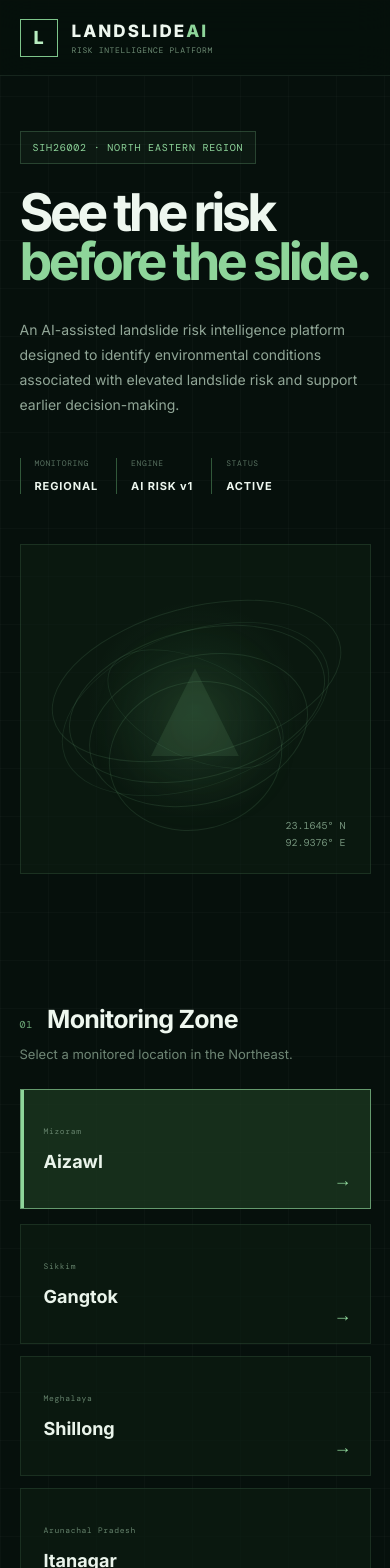
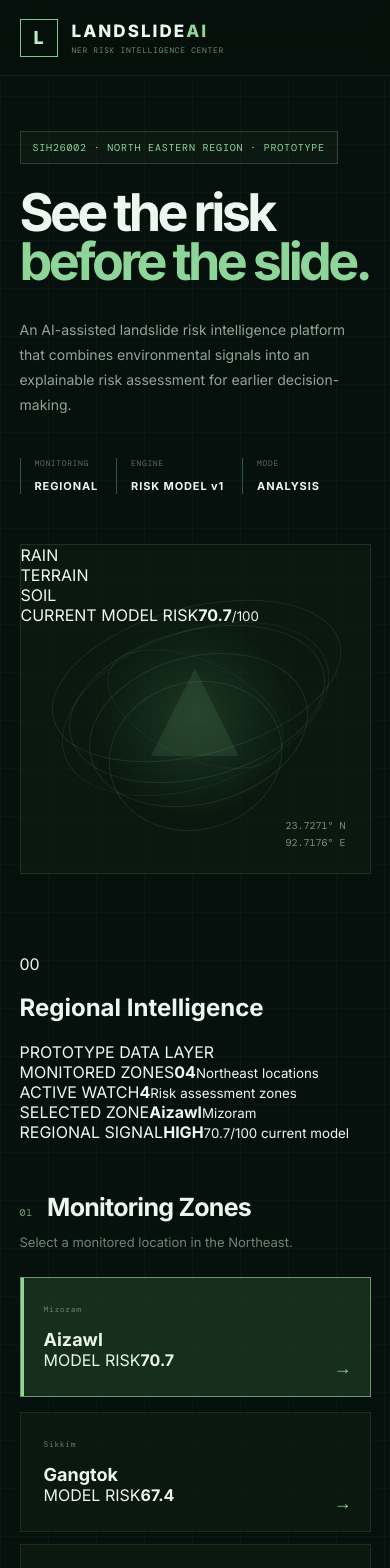
Before and after one commit to gauthamcristiano/sih-disaster-management, a React (Vite) app in the folder frontend/: page / in a window 390 px wide. Shown: the top 1568 px of the page. Built offline with nearby package versions, Linux system fonts and the light colour scheme; the HTML template or start-up script is replaced by a standard one.

Commit message:
Refactor risk assessment and improve UI text
Refactor risk assessment logic and improve variable naming for clarity. Update UI text and structure for better user experience.

```diff
--- a/frontend/src/App.tsx
+++ b/frontend/src/App.tsx
@@ -1,16 +1,19 @@
-import { useState } from "react";
+import { useMemo, useState } from "react";
 import "./App.css";
 import RiskMap from "./components/RiskMap";
 
+type FactorImpact = "HIGH" | "MEDIUM" | "LOW";
+
 type Factor = {
   name: string;
-  impact: "HIGH" | "MEDIUM" | "LOW";
+  impact: FactorImpact;
   value: string;
+  contribution: number;
 };
 
 type RiskResult = {
   risk_score: number;
-  risk_level: string;
+  risk_level: "LOW" | "MODERATE" | "HIGH" | "CRITICAL";
   severity: string;
   confidence: number;
   factors: Factor[];
@@ -24,6 +27,9 @@ type Location = {
   elevation: number;
   moisture: number;
   vegetation: number;
+  latitude: string;
+  longitude: string;
+  population: string;
 };
 
 const locations: Location[] = [
@@ -35,6 +41,9 @@ const locations: Location[] = [
     elevation: 1132,
     moisture: 82,
     vegetation: 31,
+    latitude: "23.7271° N",
+    longitude: "92.7176° E",
+    population: "293K",
   },
   {
     name: "Gangtok",
@@ -44,6 +53,9 @@ const locations: Location[] = [
     elevation: 1650,
     moisture: 76,
     vegetation: 27,
+    latitude: "27.3389° N",
+    longitude: "88.6065° E",
+    population: "100K",
   },
   {
     name: "Shillong",
@@ -53,6 +65,9 @@ const locations: Location[] = [
     elevation: 1496,
     moisture: 86,
     vegetation: 24,
+    latitude: "25.5788° N",
+    longitude: "91.8933° E",
+    population: "143K",
   },
   {
     name: "Itanagar",
@@ -62,6 +77,9 @@ const locations: Location[] = [
     elevation: 320,
     moisture: 84,
     vegetation: 36,
+    latitude: "27.0844° N",
+    longitude: "93.6053° E",
+    population: "59K",
   },
 ];
 
@@ -71,59 +89,73 @@ function clamp(value: number, min: number, max: number) {
 
 function normalize(value: number, min: number, max: number) {
   if (max <= min) return 0;
-
   return clamp((value - min) / (max - min), 0, 1);
 }
 
 function calculateRisk(
   rainfall: number,
   slope: number,
-  elevation: number,
   soilMoisture: number,
-  vegetationLoss: number
+  vegetationLoss: number,
 ): RiskResult {
+  /*
+   * DEMO MODEL
+   * This is intentionally presented as a prototype scoring model.
+   * A production system would replace these weights with a trained,
+   * validated ML model using real geospatial / meteorological datasets.
+   */
+
   const rainfallScore = normalize(rainfall, 0, 300);
   const slopeScore = normalize(slope, 0, 45);
-  const elevationScore = normalize(elevation, 0, 2500);
   const moistureScore = normalize(soilMoisture, 0, 100);
   const vegetationScore = normalize(vegetationLoss, 0, 100);
 
+  const rainfallContribution = rainfallScore * 30;
+  const slopeContribution = slopeScore * 30;
+  const moistureContribution = moistureScore * 25;
+  const vegetationContribution = vegetationScore * 15;
+
   const weightedScore =
-    rainfallScore * 0.3 +
-    slopeScore * 0.25 +
-    elevationScore * 0.1 +
-    moistureScore * 0.2 +
-    vegetationScore * 0.15;
+    rainfallContribution +
+    slopeContribution +
+    moistureContribution +
+    vegetationContribution;
 
-  const riskScore = Number((weightedScore * 100).toFixed(1));
+  const riskScore = Number(clamp(weightedScore, 0, 100).toFixed(1));
 
-  let riskLevel = "LOW";
-  let severity = "Normal monitoring";
+  let riskLevel: RiskResult["risk_level"] = "LOW";
+  let severity = "Continue routine monitoring.";
+  let confidence = 76;
 
   if (riskScore >= 75) {
     riskLevel = "CRITICAL";
-    severity = "Immediate assessment recommended";
+    severity = "Immediate assessment and local warning recommended.";
+    confidence = 92;
   } else if (riskScore >= 50) {
     riskLevel = "HIGH";
-    severity = "Early warning recommended";
+    severity = "Early warning and field verification recommended.";
+    confidence = 88;
   } else if (riskScore >= 25) {
     riskLevel = "MODERATE";
-    severity = "Enhanced monitoring recommended";
+    severity = "Enhanced monitoring recommended.";
+    confidence = 82;
   }
 
   const factors: Factor[] = [];
 
   if (rainfallScore >= 0.7) {
     factors.push({
-      name: "Heavy rainfall",
+      name: "Rainfall loading",
       impact: "HIGH",
       value: `${rainfall.toFixed(0)} mm/day`,
+      contribution: Number(rainfallContribution.toFixed(1)),
     });
   } else if (rainfallScore >= 0.45) {
     factors.push({
       name: "Elevated rainfall",
       impact: "MEDIUM",
       value: `${rainfall.toFixed(0)} mm/day`,
+      contribution: Number(rainfallContribution.toFixed(1)),
     });
   }
 
@@ -132,42 +164,46 @@ function calculateRisk(
       name: "Steep terrain",
       impact: "HIGH",
       value: `${slope.toFixed(1)}°`,
+      contribution: Number(slopeContribution.toFixed(1)),
     });
   } else if (slopeScore >= 0.45) {
     factors.push({
-      name: "Moderate terrain slope",
+      name: "Terrain slope",
       impact: "MEDIUM",
       value: `${slope.toFixed(1)}°`,
+      contribution: Number(slopeContribution.toFixed(1)),
     });
   }
 
   if (moistureScore >= 0.7) {
     factors.push({
-      name: "High soil moisture",
+      name: "Soil saturation",
       impact: "HIGH",
       value: `${soilMoisture.toFixed(0)}%`,
+      contribution: Number(moistureContribution.toFixed(1)),
     });
   } else if (moistureScore >= 0.45) {
     factors.push({
       name: "Elevated soil moisture",
       impact: "MEDIUM",
       value: `${soilMoisture.toFixed(0)}%`,
+      contribution: Number(moistureContribution.toFixed(1)),
     });
   }
 
   if (vegetationScore >= 0.6) {
     factors.push({
-      name: "Vegetation loss",
+      name: "Vegetation disturbance",
       impact: "HIGH",
-      value: `${vegetationLoss.toFixed(0)}%`,
+      value: `${vegetationLoss.toFixed(0)}% loss`,
+      contribution: Number(vegetationContribution.toFixed(1)),
     });
-  }
-
-  if (elevationScore >= 0.7) {
+  } else if (vegetationScore >= 0.35) {
     factors.push({
-      name: "High-elevation terrain",
+      name: "Vegetation change",
       impact: "MEDIUM",
-      value: `${elevation.toFixed(0)} m`,
+      value: `${vegetationLoss.toFixed(0)}% loss`,
+      contribution: Number(vegetationContribution.toFixed(1)),
     });
   }
 
@@ -175,11 +211,12 @@ function calculateRisk(
     factors.push({
       name: "No dominant indicator",
       impact: "LOW",
-      value: "Stable",
+      value: "Stable conditions",
+      contribution: Number(weightedScore.toFixed(1)),
     });
   }
 
-  const confidence = clamp(72 + factors.length * 4, 72, 92);
+  factors.sort((a, b) => b.contribution - a.contribution);
 
   return {
     risk_score: riskScore,
@@ -192,6 +229,9 @@ function calculateRisk(
 
 function App() {
   const [locationIndex, setLocationIndex] = useState(0);
+  const [result, setResult] = useState<RiskResult | null>(null);
+  const [loading, setLoading] = useState(false);
+  const [simulationMode, setSimulationMode] = useState(false);
 
   const location = locations[locationIndex];
 
@@ -201,8 +241,16 @@ function App() {
   const [soilMoisture, setSoilMoisture] = useState(location.moisture);
   const [vegetationLoss, setVegetationLoss] = useState(location.vegetation);
 
-  const [result, setResult] = useState<RiskResult | null>(null);
-  const [loading, setLoading] = useState(false);
+  const livePreview = useMemo(
+    () =>
+      calculateRisk(
+        rainfall,
+        slope,
+        soilMoisture,
+        vegetationLoss,
+      ),
+    [rainfall, slope, soilMoisture, vegetationLoss],
+  );
 
   const selectLocation = (index: number) => {
     const selected = locations[index];
@@ -214,24 +262,70 @@ function App() {
     setSoilMoisture(selected.moisture);
     setVegetationLoss(selected.vegetation);
     setResult(null);
+    setSimulationMode(false);
   };
 
   const analyseRisk = () => {
     setLoading(true);
 
-    setTimeout(() => {
+    window.setTimeout(() => {
       const analysis = calculateRisk(
         rainfall,
         slope,
-        elevation,
         soilMoisture,
-        vegetationLoss
+        vegetationLoss,
       );
 
       setResult(analysis);
       setLoading(false);
-    }, 900);
+    }, 850);
   };
+
+  const simulateHeavyRain = () => {
+    setSimulationMode(true);
+    setLoading(true);
+
+    window.setTimeout(() => {
+      const simulatedRainfall = clamp(rainfall + 65, 0, 300);
+      const simulatedMoisture = clamp(soilMoisture + 13, 0, 100);
+
+      setRainfall(simulatedRainfall);
+      setSoilMoisture(simulatedMoisture);
+
+      const simulatedResult = calculateRisk(
+        simulatedRainfall,
+        slope,
+        simulatedMoisture,
+        vegetationLoss,
+      );
+
+      setResult(simulatedResult);
+      setLoading(false);
+    }, 1100);
+  };
+
+  const resetSimulation = () => {
+    const selected = locations[locationIndex];
+
+    setSimulationMode(false);
+    setRainfall(selected.rainfall);
+    setSlope(selected.slope);
+    setElevation(selected.elevation);
+    setSoilMoisture(selected.moisture);
+    setVegetationLoss(selected.vegetation);
+    setResult(null);
+  };
+
+  const activeResult = result ?? livePreview;
+
+  const alertState =
+    activeResult.risk_level === "CRITICAL"
+      ? "CRITICAL"
+      : activeResult.risk_level === "HIGH"
+        ? "HIGH"
+        : activeResult.risk_level === "MODERATE"
+          ? "WATCH"
+          : "NORMAL";
 
   return (
     <div className="app">
@@ -245,22 +339,23 @@ function App() {
             </div>
 
             <div className="brand-subtitle">
-              RISK INTELLIGENCE PLATFORM
+              NER RISK INTELLIGENCE CENTER
             </div>
           </div>
         </div>
 
         <div className="top-status">
           <span className="online-dot" />
-          AI ENGINE ONLINE
+          INTELLIGENCE ENGINE ONLINE
         </div>
       </header>
 
       <main>
+        {/* HERO */}
         <section className="hero">
           <div className="hero-content">
             <div className="hero-label">
-              SIH26002 · NORTH EASTERN REGION
+              SIH26002 · NORTH EASTERN REGION · PROTOTYPE
             </div>
 
             <h1>
@@ -270,9 +365,9 @@ function App() {
             </h1>
 
             <p>
-              An AI-assisted landslide risk intelligence platform designed
-              to identify environmental conditions associated with elevated
-              landslide risk and support earlier decision-making.
+              An AI-assisted landslide risk intelligence platform that
+              combines environmental signals into an explainable risk
+              assessment for earlier decision-making.
             </p>
 
             <div className="hero-meta">
@@ -283,12 +378,14 @@ function App() {
 
               <div>
                 <span>ENGINE</span>
-                <strong>AI RISK v1</strong>
+                <strong>RISK MODEL v1</strong>
               </div>
 
               <div>
-                <span>STATUS</span>
-                <strong>ACTIVE</strong>
+                <span>MODE</span>
+                <strong>
+                  {simulationMode ? "SIMULATION" : "ANALYSIS"}
+                </strong>
               </div>
             </div>
           </div>
@@ -299,21 +396,87 @@ function App() {
             <div className="contour contour-3" />
             <div className="contour contour-4" />
 
+            <div className="hero-orbit orbit-one" />
+            <div className="hero-orbit orbit-two" />
+
             <div className="mountain-shape">▲</div>
 
+            <div className="hero-signal signal-one">
+              <span />
+              RAIN
+            </div>
+
+            <div className="hero-signal signal-two">
+              <span />
+              TERRAIN
+            </div>
+
+            <div className="hero-signal signal-three">
+              <span />
+              SOIL
+            </div>
+
             <div className="coordinate">
-              23.1645° N
+              {location.latitude}
               <br />
-              92.9376° E
+              {location.longitude}
+            </div>
+
+            <div className="hero-risk">
+              <span>CURRENT MODEL RISK</span>
+              <strong>{activeResult.risk_score}</strong>
+              <small>/100</small>
             </div>
           </div>
         </section>
 
+        {/* REGIONAL OVERVIEW */}
+        <section className="overview-section">
+          <div className="overview-heading">
+            <div>
+              <span>00</span>
+              <h2>Regional Intelligence</h2>
+            </div>
+
+            <div className="overview-mode">
+              <span className="status-dot" />
+              PROTOTYPE DATA LAYER
+            </div>
+          </div>
+
+          <div className="overview-grid">
+            <div className="overview-card">
+              <span>MONITORED ZONES</span>
+              <strong>04</strong>
+              <small>Northeast locations</small>
+            </div>
+
+            <div className="overview-card">
+              <span>ACTIVE WATCH</span>
+              <strong>{locations.length}</strong>
+              <small>Risk assessment zones</small>
+            </div>
+
+            <div className="overview-card">
+              <span>SELECTED ZONE</span>
+              <strong>{location.name}</strong>
+              <small>{location.state}</small>
+            </div>
+
+            <div className={`overview-card risk-card ${activeResult.risk_level.toLowerCase()}`}>
+              <span>REGIONAL SIGNAL</span>
+              <strong>{alertState}</strong>
+              <small>{activeResult.risk_score}/100 current model</small>
+            </div>
+          </div>
+        </section>
+
+        {/* LOCATIONS */}
         <section className="location-section">
           <div className="section-heading">
             <div>
               <span>01</span>
-              <h2>Monitoring Zone</h2>
+              <h2>Monitoring Zones</h2>
             </div>
 
             <p>
@@ -322,7 +485,15 @@ function App() {
           </div>
 
           <div className="location-grid">
-            {locations.map((item, index) => (
+            {locations.map((item, index) => {
+              const preview = calculateRisk(
+                item.rainfall,
+                item.slope,
+                item.moisture,
+                item.vegetation,
+              );
+
+              return (
                 <button
                   className={`location-card ${
                     locationIndex === index ? "selected" : ""
@@ -336,12 +507,19 @@ function App() {
 
                   <strong>{item.name}</strong>
 
+                  <div className="location-risk">
+                    <span>MODEL RISK</span>
+                    <b>{preview.risk_score}</b>
+                  </div>
+
                   <span className="location-arrow">→</span>
                 </button>
-            ))}
+              );
+            })}
           </div>
         </section>
 
+        {/* MAP */}
         <section className="map-section">
           <div className="section-heading">
             <div>
@@ -350,18 +528,18 @@ function App() {
             </div>
 
             <p>
-              Regional risk visualization based on monitored
-              environmental indicators.
+              Spatial view of monitored environmental risk signals.
             </p>
           </div>
 
           <RiskMap
             location={location.name}
-            riskScore={result?.risk_score ?? 0}
-            riskLevel={result?.risk_level ?? "WAITING"}
+            riskScore={activeResult.risk_score}
+            riskLevel={activeResult.risk_level}
           />
         </section>
 
+        {/* DASHBOARD */}
         <section className="dashboard">
           <div className="panel">
             <div className="panel-heading">
@@ -370,13 +548,28 @@ function App() {
                 <h2>Environmental Signals</h2>
               </div>
 
-              <small>
-                {location.name.toUpperCase()}
-              </small>
+              <small>{location.name.toUpperCase()}</small>
+            </div>
+
+            <div className="signal-summary">
+              <div>
+                <span>ZONE</span>
+                <strong>{location.name}</strong>
+              </div>
+
+              <div>
+                <span>STATE</span>
+                <strong>{location.state}</strong>
+              </div>
+
+              <div>
+                <span>ELEVATION</span>
+                <strong>{elevation} m</strong>
+              </div>
             </div>
 
             <Parameter
-              label="Rainfall"
+              label="Rainfall loading"
               value={`${rainfall} mm/day`}
               min={0}
               max={300}
@@ -391,15 +584,6 @@ function App() {
               max={45}
               number={slope}
               onChange={setSlope}
-            />
-
-            <Parameter
-              label="Elevation"
-              value={`${elevation} m`}
-              min={0}
-              max={2500}
-              number={elevation}
-              onChange={setElevation}
             />
 
             <Parameter
@@ -420,6 +604,7 @@ function App() {
               onChange={setVegetationLoss}
             />
 
+            <div className="analysis-actions">
               <button
                 className="analyse"
                 onClick={analyseRisk}
@@ -433,8 +618,29 @@ function App() {
 
                 <strong>→</strong>
               </button>
+
+              <button
+                className="simulate"
+                onClick={simulateHeavyRain}
+                disabled={loading}
+              >
+                <span>⚠</span>
+                SIMULATE HEAVY RAIN
+              </button>
+
+              {simulationMode && (
+                <button
+                  className="reset-simulation"
+                  onClick={resetSimulation}
+                  disabled={loading}
+                >
+                  RESET SCENARIO
+                </button>
+              )}
+            </div>
           </div>
 
+          {/* ASSESSMENT */}
           <div className="panel assessment-panel">
             <div className="panel-heading">
               <div>
@@ -442,7 +648,9 @@ function App() {
                 <h2>AI Assessment</h2>
               </div>
 
-              <small>LIVE RESULT</small>
+              <small>
+                {simulationMode ? "SIMULATION" : "MODEL OUTPUT"}
+              </small>
             </div>
 
             {!result ? (
@@ -451,15 +659,39 @@ function App() {
                   <div />
                 </div>
 
-                <h3>Awaiting analysis</h3>
+                <h3>Model ready</h3>
 
                 <p>
-                  Environmental indicators are ready. Run the risk
-                  engine to generate an assessment.
+                  Environmental indicators are loaded for{" "}
+                  <strong>{location.name}</strong>. Run an analysis
+                  to generate the decision layer.
                 </p>
+
+                <div className="waiting-score">
+                  <span>PREVIEW SIGNAL</span>
+                  <strong>{livePreview.risk_score}/100</strong>
+                </div>
               </div>
             ) : (
               <div className="assessment">
+                <div className="assessment-banner">
+                  <div>
+                    <span>
+                      {simulationMode
+                        ? "SCENARIO RESULT"
+                        : "MODEL ASSESSMENT"}
+                    </span>
+
+                    <strong>
+                      {location.name} · {location.state}
+                    </strong>
+                  </div>
+
+                  <div className={`alert-state ${result.risk_level.toLowerCase()}`}>
+                    {result.risk_level}
+                  </div>
+                </div>
+
                 <div className="score-row">
                   <div>
                     <span className="score-label">
@@ -472,9 +704,7 @@ function App() {
                     </div>
                   </div>
 
-                  <div
-                    className={`risk-badge ${result.risk_level.toLowerCase()}`}
-                  >
+                  <div className={`risk-badge ${result.risk_level.toLowerCase()}`}>
                     {result.risk_level}
                   </div>
                 </div>
@@ -483,9 +713,7 @@ function App() {
                   <div>
                     <span>MODEL CONFIDENCE</span>
 
-                    <strong>
-                      {result.confidence}%
-                    </strong>
+                    <strong>{result.confidence}%</strong>
                   </div>
 
                   <div className="confidence-bar">
@@ -498,15 +726,13 @@ function App() {
                 </div>
 
                 <div className="severity">
-                  <span>RECOMMENDATION</span>
+                  <span>RECOMMENDED DECISION</span>
 
-                  <strong>
-                    {result.severity}
-                  </strong>
+                  <strong>{result.severity}</strong>
                 </div>
 
                 <div className="factor-title">
-                  CONTRIBUTING INDICATORS
+                  WHY IS THIS ZONE AT RISK?
                 </div>
 
                 <div className="factors">
@@ -520,12 +746,10 @@ function App() {
                       </div>
 
                       <div className="factor-main">
-                        <strong>
-                          {factor.name}
-                        </strong>
+                        <strong>{factor.name}</strong>
 
                         <span>
-                          {factor.value}
+                          {factor.value} · +{factor.contribution}
                         </span>
                       </div>
 
@@ -542,8 +766,68 @@ function App() {
           </div>
         </section>
 
+        {/* DECISION LAYER */}
+        <section className="decision-section">
+          <div className="decision-header">
+            <div>
+              <span>05</span>
+              <h2>Decision Layer</h2>
+            </div>
+
+            <small>
+              RISK → RESPONSE
+            </small>
+          </div>
+
+          <div className="decision-grid">
+            <div className="decision-card">
+              <span>01 · OBSERVE</span>
+              <strong>Monitor changing signals</strong>
+              <p>
+                Track rainfall, terrain slope, soil moisture and
+                vegetation conditions.
+              </p>
+            </div>
+
+            <div className="decision-card">
+              <span>02 · PRIORITIZE</span>
+              <strong>Rank high-risk zones</strong>
+              <p>
+                Use the composite risk score to identify areas
+                requiring closer attention.
+              </p>
+            </div>
+
+            <div className="decision-card">
+              <span>03 · VERIFY</span>
+              <strong>Trigger field assessment</strong>
+              <p>
+                High-risk outputs can guide field teams toward
+                locations requiring verification.
+              </p>
+            </div>
+
+            <div className={`decision-card action-card ${activeResult.risk_level.toLowerCase()}`}>
+              <span>04 · ACT</span>
+              <strong>
+                {activeResult.risk_level === "CRITICAL"
+                  ? "Immediate assessment"
+                  : activeResult.risk_level === "HIGH"
+                    ? "Early warning recommended"
+                    : activeResult.risk_level === "MODERATE"
+                      ? "Enhanced monitoring"
+                      : "Routine monitoring"}
+              </strong>
+              <p>{activeResult.severity}</p>
+            </div>
+          </div>
+        </section>
+
+        {/* EARLY WARNING */}
         <section className="early-warning">
-          <div className="warning-icon">!</div>
+          <div className="warning-icon">
+            {activeResult.risk_level === "CRITICAL" ? "!" : "↗"}
+          </div>
 
           <div>
             <span>EARLY WARNING LAYER</span>
@@ -553,16 +837,34 @@ function App() {
             </h2>
 
             <p>
-              The platform is designed to combine rainfall, terrain,
-              soil moisture, vegetation and future satellite/geospatial
-              data to identify changing risk zones and prioritize
-              locations requiring attention.
+              The prototype demonstrates how multiple environmental
+              signals can be transformed into an explainable risk
+              assessment and prioritized response recommendation.
+              Future production integration can incorporate validated
+              satellite, GIS, meteorological and historical landslide
+              datasets.
             </p>
           </div>
 
           <div className="warning-status">
-            <span>DEMO STATUS</span>
-            <strong>PHASE 01</strong>
+            <span>CURRENT STATE</span>
+            <strong>{alertState}</strong>
+          </div>
+        </section>
+
+        {/* DATA DISCLAIMER */}
+        <section className="prototype-note">
+          <div className="prototype-note-mark">i</div>
+
+          <div>
+            <strong>PROTOTYPE DATA NOTICE</strong>
+
+            <p>
+              Current locations and environmental values are
+              demonstration inputs for the SIH prototype. They are not
+              presented as live government, satellite or weather
+              observations.
+            </p>
           </div>
         </section>
       </main>
```
Lines whose indentation alone changed are shown as unchanged.
